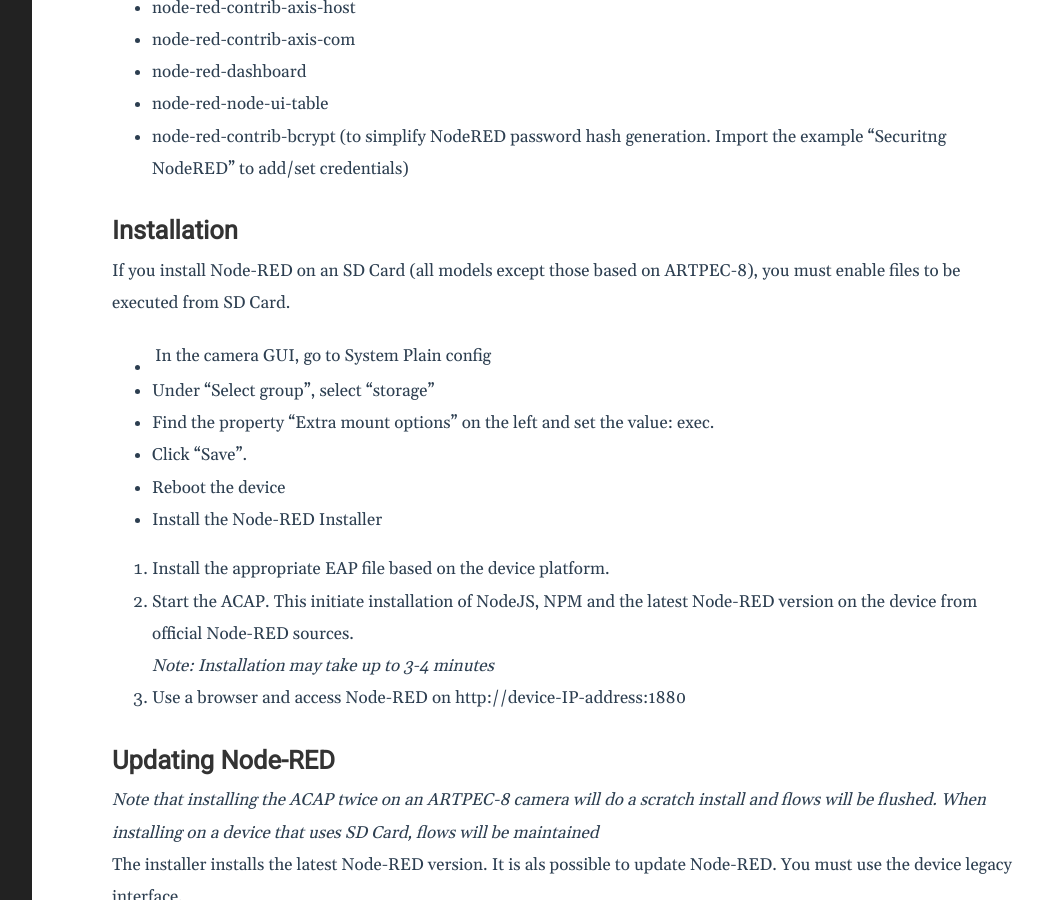
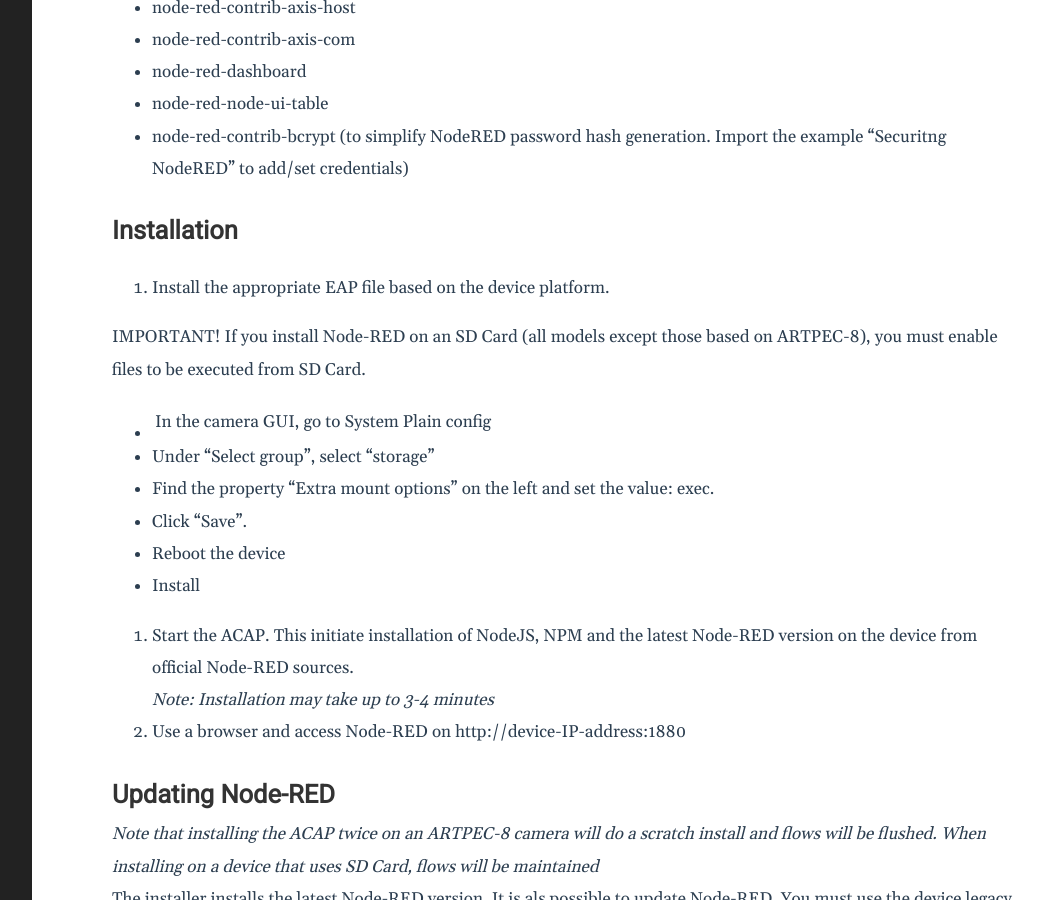
Before and after one commit to pandosme/pandosme.github.io, a Jekyll site: the page built from docs/_posts/2022-10-02-nodered-acap.md, in a window 1280 px wide and 900 px high, scrolled down 1662 px. Shown: the whole window, without its empty margins (188-1231 px from the left). Built offline with Jekyll 4.4.1, drawn with Linux system fonts in a browser that asks for light colours.

Commit message:
Update 2022-10-02-nodered-acap.md

```diff
--- a/docs/_posts/2022-10-02-nodered-acap.md
+++ b/docs/_posts/2022-10-02-nodered-acap.md
@@ -42,15 +42,17 @@ Pre-installed nodes:
 - node-red-contrib-bcrypt (to simplify NodeRED password hash generation.  Import the example "Securitng NodeRED" to add/set credentials)
 
 ## Installation
+1. Install the appropriate EAP file based on the device platform.
+
+IMPORTANT!
 If you install Node-RED on an SD Card (all models except those based on ARTPEC-8), you must enable files to be executed from SD Card.
-  - In the camera GUI, go to System | Plain config
-  - Under "Select group", select "storage"
-  - Find the property "Extra mount options" on the left and set the value: exec.
-  - Click "Save".
-  - Reboot the device
-  - Install the Node-RED Installer
+- In the camera GUI, go to System | Plain config
+- Under "Select group", select "storage"
+- Find the property "Extra mount options" on the left and set the value: exec.
+- Click "Save".
+- Reboot the device
+- Install
 
-1. Install the appropriate EAP file based on the device platform.
 2. Start the ACAP.  This initiate installation of NodeJS, NPM and the latest Node-RED version on the device from official Node-RED sources.
 _Note: Installation may take up to 3-4 minutes_
 3. Use a browser and access Node-RED on http://device-IP-address:1880
```
